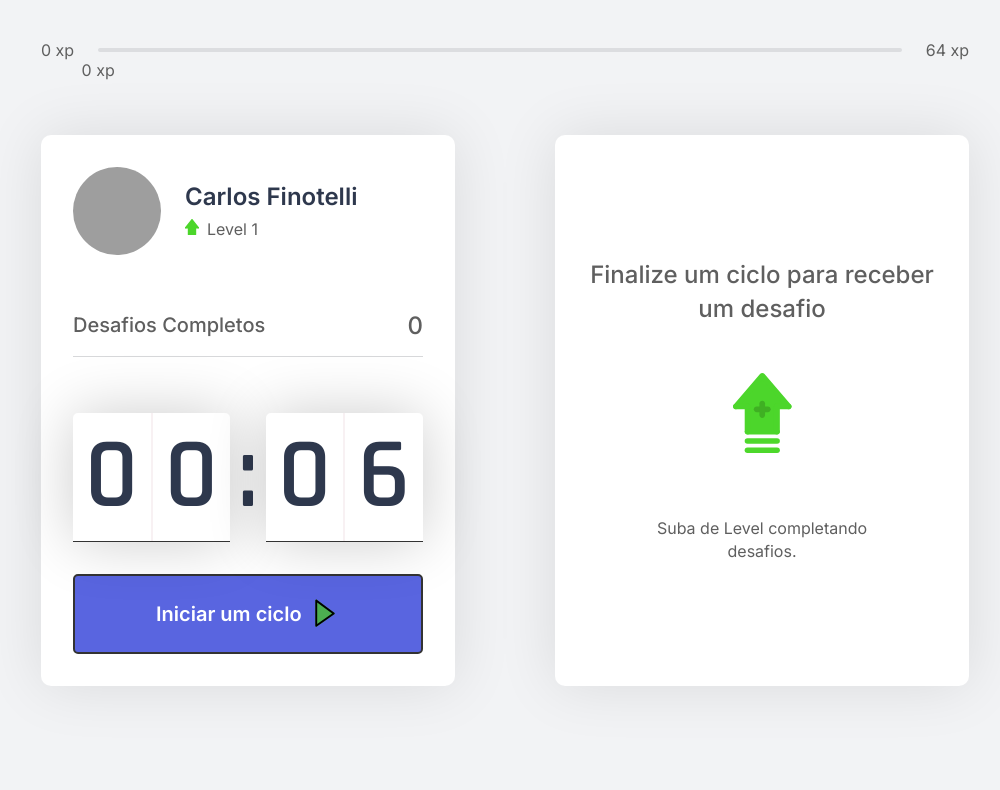
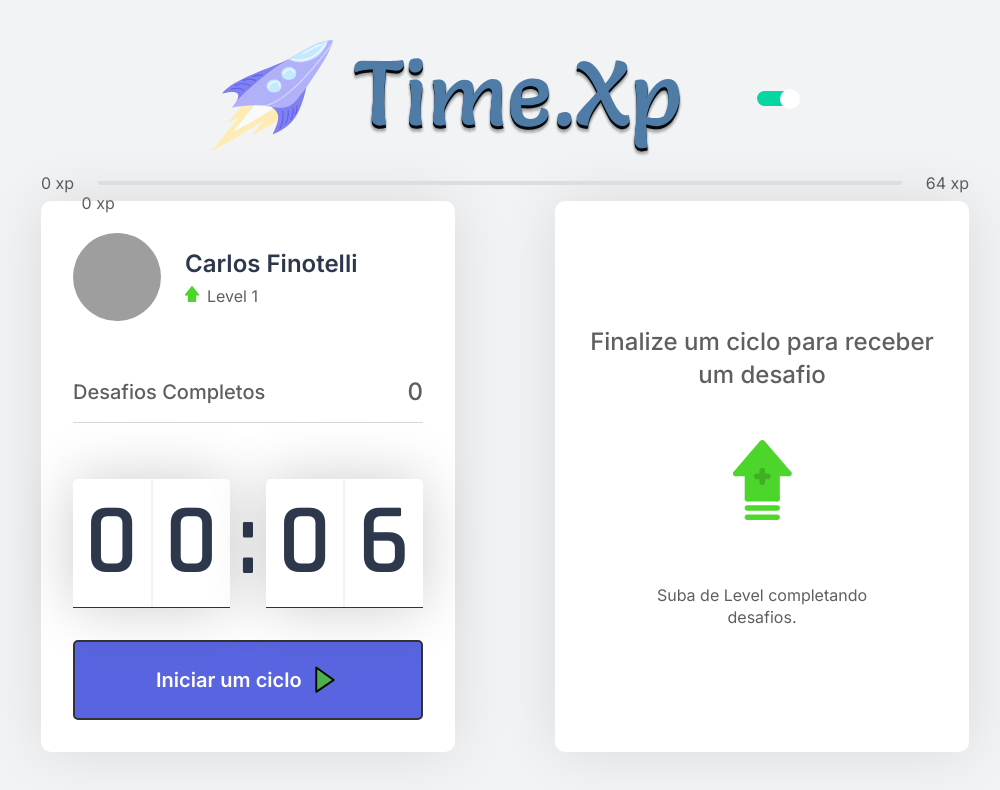
Before and after one commit to FinotelliCarlos/moveit-next, a Next.js app: page / in a window 1280 px wide. Shown: the top 790 px of the page, without its empty margins (135-1135 px from the left). Built offline with nearby package versions, Linux system fonts and the light colour scheme; grey boxes are pictures that could not be loaded.

Commit message:
add toogletheme

```diff
--- /dev/null
+++ b/src/Contexts/usePersistedState.tsx
@@ -0,0 +1,27 @@
+import Cookies from 'js-cookie'
+import { useState, useEffect, Dispatch, SetStateAction } from 'react'
+
+type Response<T> = [
+    T,
+    Dispatch<SetStateAction<T>>,
+]
+
+function usePersistedState<T>(key: string, initialState: T): Response<T> {
+    const [stateTheme, setStateTheme] = useState(() => {
+        const storageValue = Cookies.stateTheme
+
+        if(storageValue){
+            return JSON.parse(storageValue)
+        } else {
+            return initialState
+        }
+    })
+
+    useEffect(() => {
+        Cookies.set('stateTheme', JSON.stringify(stateTheme));
+    }, [stateTheme])
+
+    return [stateTheme, setStateTheme]
+}
+
+export default usePersistedState
--- /dev/null
+++ b/src/components/Navbar.tsx
@@ -0,0 +1,29 @@
+import React, { useContext } from 'react'
+import Switch from 'react-switch'
+import { ThemeContext } from 'styled-components';
+import { LogoTimeXp, NavbarContainer } from '../styles/components/Navbar.components';
+
+interface Props{
+    toggleTheme(): void;
+}
+
+export const Navbar: React.FC<Props> = ({toggleTheme}) => {
+    const { checktheme, title } = useContext(ThemeContext);
+
+    return (
+        <NavbarContainer>
+            <LogoTimeXp src="/logo.svg" alt="Logo Time Xp"/>
+            <Switch
+                    onChange={toggleTheme}
+                    checked={title === 'dark'}
+                    checkedIcon={false}
+                    uncheckedIcon={false}
+                    height={15}
+                    width={40}
+                    handleDiameter={20}
+                    offColor={checktheme.OffCheck}
+                    onColor={checktheme.onCheck}
+                    />
+        </NavbarContainer>
+    )
+}
--- a/src/pages/index.tsx
+++ b/src/pages/index.tsx
@@ -1,13 +1,18 @@
 import { GetServerSideProps } from 'next'
 import Head from "next/head"
+import { DefaultTheme, ThemeProvider } from 'styled-components'
 import { ChallengeBox } from "../components/ChallengeBox"
 import { CompletedChallenges } from "../components/CompletedChallenges"
 import { Countdown } from "../components/Countdown"
 import { ExperienceBar } from "../components/ExperienceBar"
+import { Navbar } from '../components/Navbar'
 import { Profile } from '../components/Profile'
 import { ChallengesProvider } from '../Contexts/ChallengesContext'
 import { CountdownProvider } from "../Contexts/CountdownContext"
+import usePersistedState from '../Contexts/usePersistedState'
 import { ContainerProfileCount, HeadElements, IndexContainer, IndexSection, EnvDivChallengBox } from "../styles/pages/Home.components"
+import dark from '../styles/Theme/dark'
+import light from '../styles/Theme/light'
 
 interface HomeProps {
   level: number;
@@ -16,6 +21,12 @@ interface HomeProps {
 }
 
 export default function Home(props: HomeProps) {
+  const [theme, setTheme] = usePersistedState<DefaultTheme>('theme',dark)
+
+  const toggleTheme = () => {
+    setTheme(theme.title === 'dark' ? light : dark)
+  }
+
   return (
     <ChallengesProvider level={ props.level }
       currentExperience={ props.currentExperience}
@@ -25,7 +36,9 @@ export default function Home(props: HomeProps) {
             <Head>
               <title>Time.xp</title>
             </Head>
+            <ThemeProvider theme={theme}>
               <HeadElements>
+                <Navbar toggleTheme={toggleTheme} />
                 <ExperienceBar />
               </HeadElements>
 
@@ -43,6 +56,7 @@ export default function Home(props: HomeProps) {
                 </IndexSection>
 
               </CountdownProvider>
+            </ThemeProvider>
           </IndexContainer>
 
     </ChallengesProvider>
--- /dev/null
+++ b/src/styles/components/Navbar.components.ts
@@ -0,0 +1,13 @@
+import styled from 'styled-components'
+
+export const NavbarContainer = styled.div`
+    display: flex;
+    align-items: center;
+    justify-content: center;
+    gap: 4rem;
+    flex-direction: row;
+`
+
+export const LogoTimeXp = styled.img`
+    max-width: 30rem;
+`
```
Lines whose indentation alone changed are shown as unchanged.
